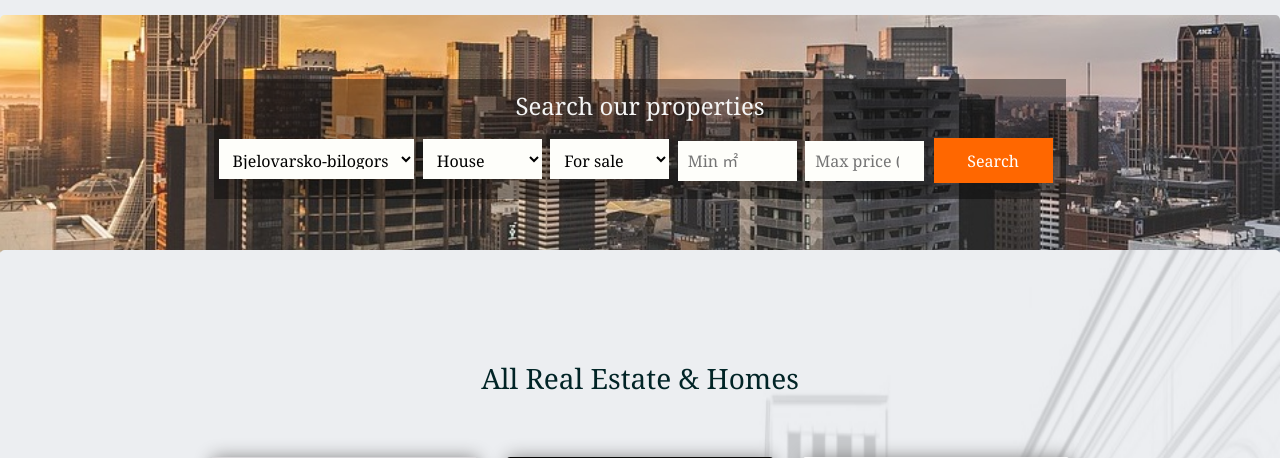
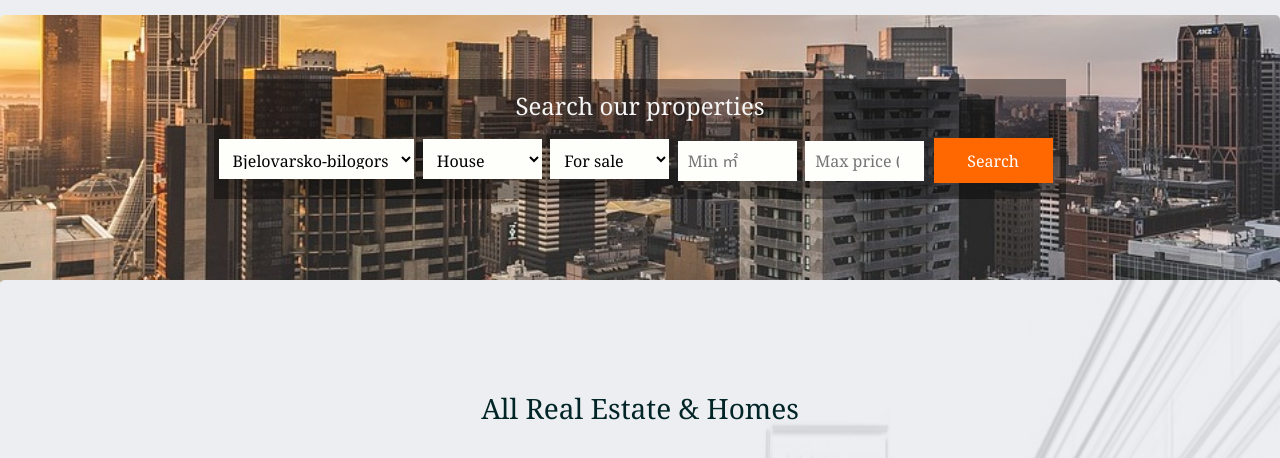
Before and after one commit to julipoc/RealEstateCroatia, a Flask app: page / in a window 1280 px wide. Shown: the part 1136-1594 px from the top of the page. Run offline with Flask 2, Linux system fonts and the light colour scheme; data comes from the database, SQL or seed files in the repository; both versions use the stored data as it was after the commit; some libraries are stand-ins or nearby versions.

Commit message:
changing height on home-form

```diff
--- a/project/static/style.css
+++ b/project/static/style.css
@@ -136,7 +136,7 @@ span {
     background-image: url(background/filter-form.jpg);
     background-repeat: no-repeat;
     background-size: cover;
-    height: 240px;
+    height: 270px;
 }
 
 #filter_form {
```
Also changed, not shown: project/data.sqlite.
